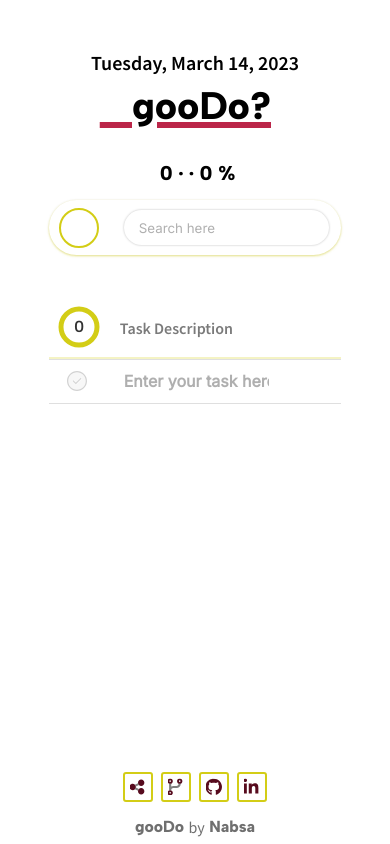
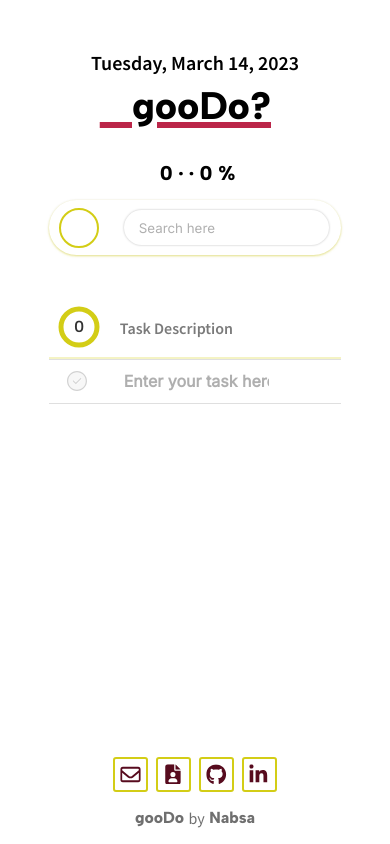
Before and after one commit to Noabsa/gooDo, a React (Create React App) app in the folder client/: page / in a window 390 px wide. Built offline with nearby package versions, Linux system fonts and the light colour scheme.

Commit message:
Fix footer links and responsivness
Minor changes on footer configuration. Now is possible to send me mails,
see my porfolio page, enter my github and my linkedin profile.
Fixed too vertical responsivness so footer won't clash with task windows.

```diff
--- a/client/src/App.tsx
+++ b/client/src/App.tsx
@@ -13,10 +13,10 @@
     font-weight: 400;
     min-width: 320px;
     width: 100%;
-    height: 100vh;
+    min-height: 100vh;
     display: grid;
     grid-template-columns: repeat(8, 1fr);
-    grid-template-rows: 150px auto 80px;
+    grid-template-rows: 150px auto 120px;
   }
 `;
 export const App = () => {
--- a/client/src/project/common/components/Buttons.tsx
+++ b/client/src/project/common/components/Buttons.tsx
@@ -140,6 +140,34 @@
       />
     </svg>
   );
+  const PersonalFileDuo = () => (
+    <svg viewBox="0 0 512 512" className={tag}>
+      <path
+        className="prim-color"
+        d="M 256 0 v 128 h 128 L 256 0 Z M 192 320 c 35.35 0 64 -28.66 64 -64 s -28.65 -64 -64 -64 C 156.7 192 128 220.7 128 256 S 156.7 320 192 320 Z M 224 352 H 160 c -44.18 0 -80 35.81 -80 80 C 80 440.8 87.16 448 96 448 h 192 c 8.836 0 16 -7.164 16 -16 C 304 387.8 268.2 352 224 352 Z"
+      />
+      <path
+        className="sec-color"
+        d="M 256 128 V 0 H 48 C 21.49 0 0 21.49 0 48 v 416 C 0 490.5 21.49 512 48 512 h 288 c 26.51 0 48 -21.49 48 -48 V 128 H 256 Z M 192 192 c 35.35 0 64 28.66 64 64 s -28.65 64 -64 64 c -35.34 0 -64 -28.66 -64 -64 S 156.7 192 192 192 Z M 288 448 H 96 c -8.836 0 -16 -7.164 -16 -16 C 80 387.8 115.8 352 160 352 h 64 c 44.18 0 80 35.81 80 80 C 304 440.8 296.8 448 288 448 Z"
+      />
+    </svg>
+  );
+  const PersonalFileSolid = () => (
+    <svg viewBox="-50 0 512 512" className={tag}>
+      <path
+        className="prim-color"
+        d="M 64 0 C 28.7 0 0 28.7 0 64 V 448 c 0 35.3 28.7 64 64 64 H 320 c 35.3 0 64 -28.7 64 -64 V 160 H 256 c -17.7 0 -32 -14.3 -32 -32 V 0 H 64 Z M 256 0 V 128 H 384 L 256 0 Z M 128 256 a 64 64 0 1 1 128 0 a 64 64 0 1 1 -128 0 Z M 80 432 c 0 -44.2 35.8 -80 80 -80 h 64 c 44.2 0 80 35.8 80 80 c 0 8.8 -7.2 16 -16 16 H 96 c -8.8 0 -16 -7.2 -16 -16 Z"
+      />
+    </svg>
+  );
+  const Envelope = () => (
+    <svg viewBox="0 0 512 512" className={tag}>
+      <path
+        className="prim-color"
+        d="M 64 112 c -8.8 0 -16 7.2 -16 16 v 22.1 L 220.5 291.7 c 20.7 17 50.4 17 71.1 0 L 464 150.1 V 128 c 0 -8.8 -7.2 -16 -16 -16 H 64 Z M 48 212.2 V 384 c 0 8.8 7.2 16 16 16 H 448 c 8.8 0 16 -7.2 16 -16 V 212.2 L 322 328.8 c -38.4 31.5 -93.7 31.5 -132 0 L 48 212.2 Z M 0 128 C 0 92.7 28.7 64 64 64 H 448 c 35.3 0 64 28.7 64 64 V 384 c 0 35.3 -28.7 64 -64 64 H 64 c -35.3 0 -64 -28.7 -64 -64 V 128 Z"
+      />
+    </svg>
+  );
   const icons: Icons = {
     checkedButton: {
       solid: CheckedButtonSolid,
@@ -155,6 +183,8 @@
     fork: { duo: Fork },
     octocat: { solid: Octocat },
     linkedin: { solid: LinkedIn },
+    personalFile: { duo: PersonalFileDuo, solid: PersonalFileSolid },
+    envelope: { solid: Envelope },
   };
   return icons[icon][iStyle]?.() as JSX.Element;
 };
--- a/client/src/project/common/styles.tsx
+++ b/client/src/project/common/styles.tsx
@@ -19,7 +19,7 @@
   dark: THEMES.dark,
 };
 const FONTS = { brand: "Albert Sans", app: "Source Sans Pro", user: "Inter" };
-const SIZES = { xs: 0.6, s: 0.75, m: 1, l: 1.25, xl: 1.5, xxl: 2 };
+const SIZES = { xs: 0.6, s: 0.75, m: 1, l: 1.25, xl: 1.5, x_l: 1.75, xxl: 2 };
 const PROPS = { borderRadius: 3, buttonStandard: 20, fontStandard: 16 };
 
 export { THEMES, COLORS, FONTS, SIZES, PROPS };
--- a/client/src/project/pages/Footer.tsx
+++ b/client/src/project/pages/Footer.tsx
@@ -6,12 +6,15 @@
     grid-column: 1 / -1;
     display: flex;
     flex-wrap: wrap;
-    & section {
+    & .section {
       display: flex;
       align-items: center;
       justify-content: center;
       width: 100%;
       color: ${COLORS.black}90;
+      &.buttons {
+        align-items: flex-end;
+      }
       span {
         font-family: ${FONTS.brand};
         font-weight: 800;
@@ -25,13 +28,44 @@
 export const Footer = () => {
   return (
     <FooterStyles className="footer">
-      <section>
-        <Button type="social" icon="share" iStyle="duo" size="xl" />
-        <Button type="social" icon="fork" iStyle="duo" size="xl" />
-        <Button type="social" icon="octocat" iStyle="solid" size="xl" />
-        <Button type="social" icon="linkedin" iStyle="solid" size="xl" />
+      <section className="section buttons">
+        <Button
+          type="social"
+          icon="envelope"
+          iStyle="solid"
+          size="x_l"
+          onClick={() =>
+            (window.location.href = "mailto:noelia.abalo@gmail.com")
+          }
+        />
+        <Button
+          type="social"
+          icon="personalFile"
+          iStyle="solid"
+          size="x_l"
+          onClick={() =>
+            (window.location.href = "https://noabsa.github.io/Porfolio/")
+          }
+        />
+        <Button
+          type="social"
+          icon="octocat"
+          iStyle="solid"
+          size="x_l"
+          onClick={() => (window.location.href = "https://github.com/Noabsa")}
+        />
+        <Button
+          type="social"
+          icon="linkedin"
+          iStyle="solid"
+          size="x_l"
+          onClick={() =>
+            (window.location.href =
+              "https://www.linkedin.com/in/noelia-abalo-sanchez/")
+          }
+        />
       </section>
-      <section>
+      <section className="section moto">
         <span>gooDo&nbsp;</span>by<span>&nbsp;Nabsa</span>
       </section>
     </FooterStyles>
```
